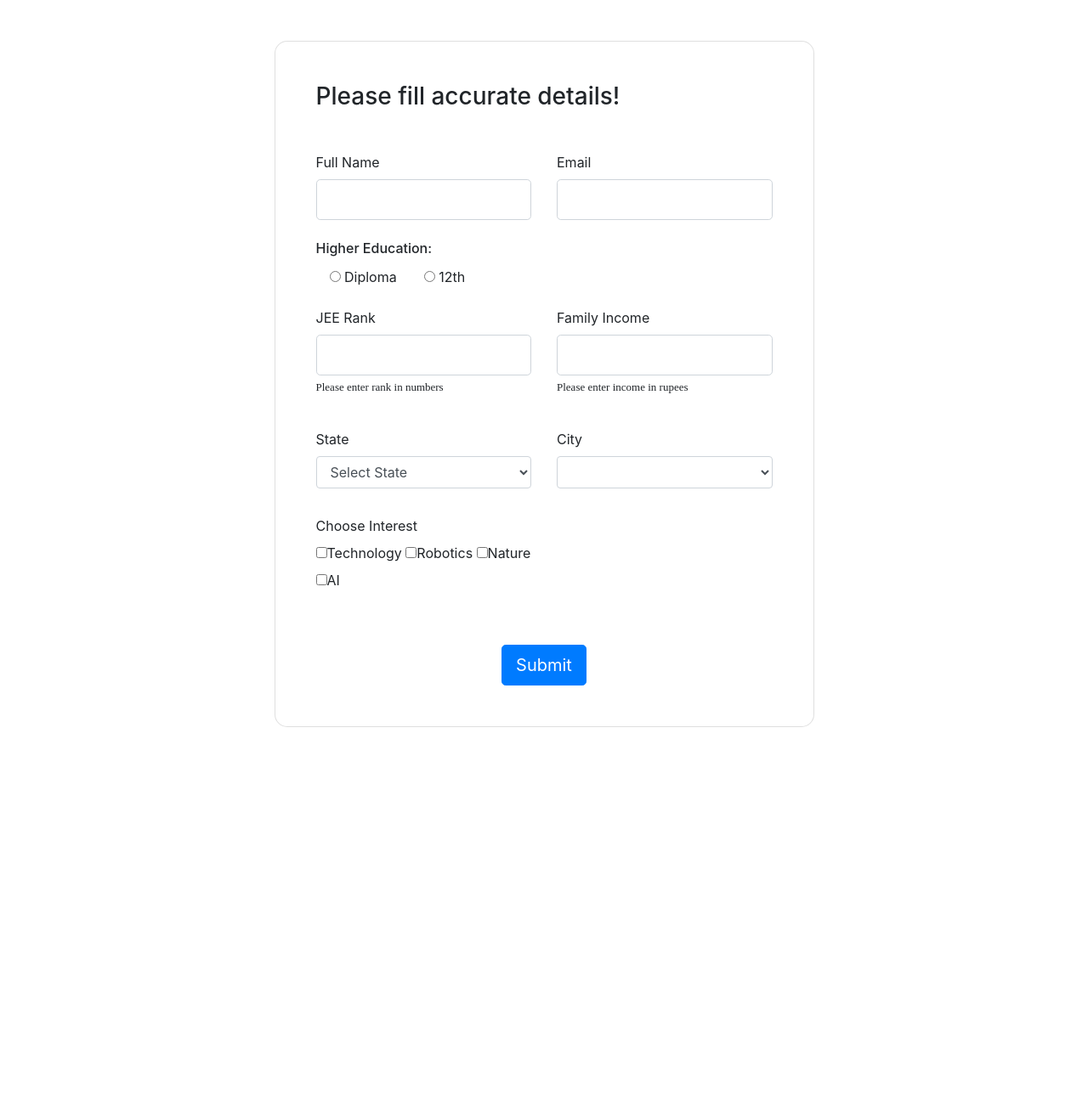
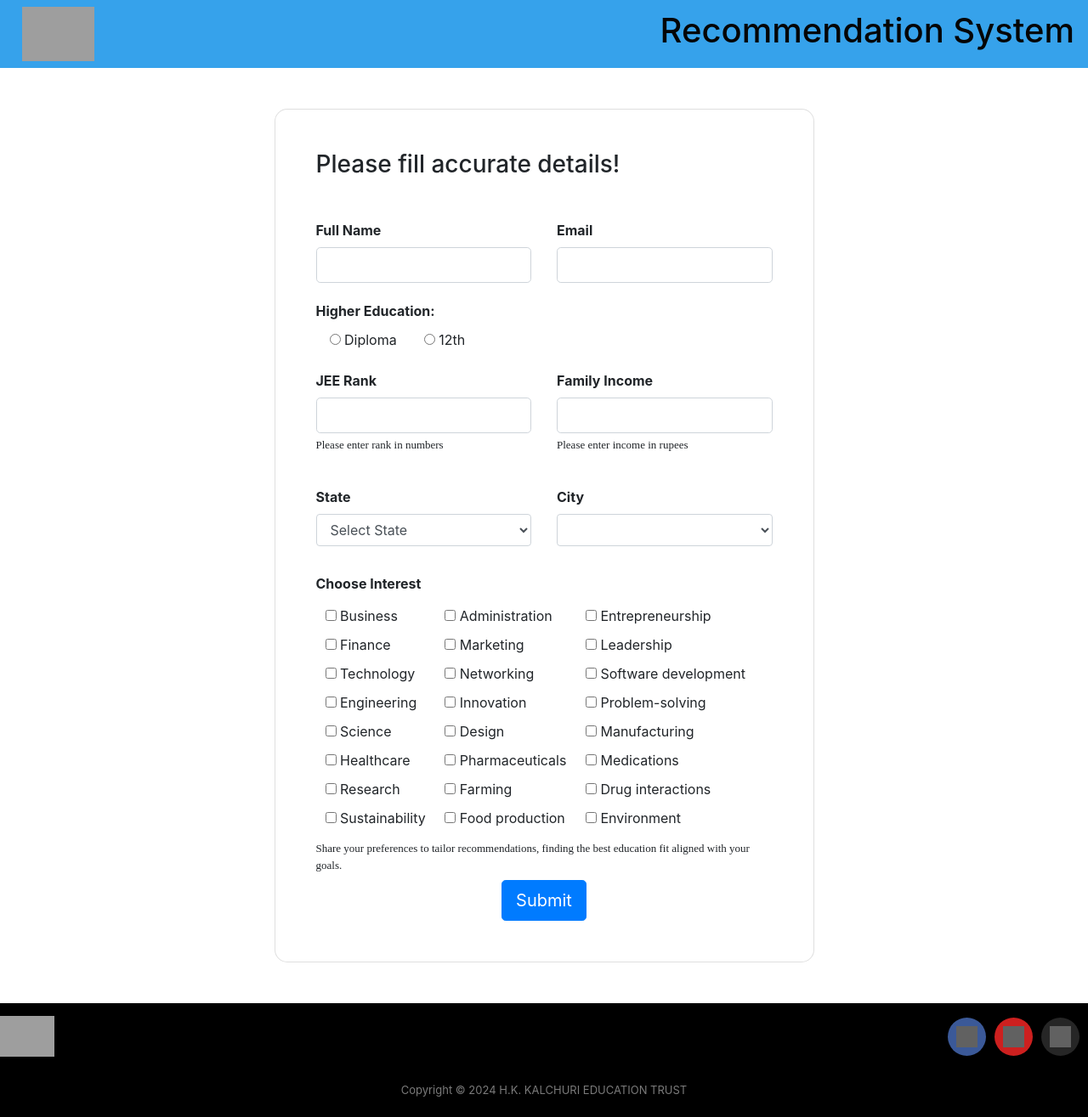
Before and after one commit to Mann14/college-recommendation-system, a Flask app: page /form in a window 1280 px wide. Shown: the whole page at 85% size. Before the commit the page ends 856 px from the top, so only its background shows below. Run offline with Flask 3, Linux system fonts and the light colour scheme; lists and menus that the app fills with data are empty; grey boxes are pictures that could not be loaded.

Commit message:
form_change1

```diff
--- a/static/style.css
+++ b/static/style.css
@@ -39,6 +39,33 @@ input::-webkit-inner-spin-button {
 
     margin:0 1rem;
 }
-/* .form-control{
-    font-size: 15px;
-} */
+.grid-container {
+    display: grid;
+    grid-template-columns: auto auto auto;
+    padding:5px 10px;
+  }
+@media screen and (max-width:650px) {
+    .grid-container{
+        grid-template-columns: 1fr 1fr 1.2fr;
+        /* width: 85vw; */
+        padding: 0;
+    }
+    .grid-item label{
+        font-size: 12px;
+    }
+}
+.grid-item {
+    border: 0px solid rgba(0, 0, 0, 0.8);
+    padding:1px;
+
+ }
+ .form-control-lg{
+    font-size: 16px;
+ }
+ p{
+    font-size: small;
+ }
+
+.mt-4-pt-2{
+    margin: auto;
+}
--- a/templates/base.html
+++ b/templates/base.html
@@ -20,6 +20,7 @@
           cursor: pointer;
           border-radius: 5px;
       }
+
       /* IFrame styles */
       #iframe-container {
           position: fixed;
@@ -31,9 +32,11 @@
           z-index: 1000;
           display: none; /* Initially hidden */
       }
+
       .container {
           margin: 0%;
-            padding: 0%;        }
+          padding: 0%;
+      }
 
       #iframe-container iframe {
           width: 100%;
@@ -41,13 +44,12 @@
           border: none;
           background-color: transparent;
       }
+
       .navbar {
           height: 5rem;
           width: 100%;
-    position: absolute;
-    top: 0;
           display: flex;
-    justify-content: center;
+          justify-content: space-between; /* Adjust alignment */
           align-items: center;
           background-color: rgba(54, 162, 235, 1);
           color: rgb(5, 5, 5);
@@ -55,16 +57,15 @@
           overflow-x: hidden;
       }
 
+      .logo {
+          /* Remove position:absolute */
+          margin-left: 10px; /* Adjust margin */
+      }
+
       .navbar img {
           height: 4rem;
           left: 0;
           top: 0;
-  }
-  .logo {
-    position: absolute;
-    left: 10px;
-    top: 50%;
-    transform: translateY(-50%);
       }
 
       .logo img {
@@ -74,11 +75,23 @@
       .footer {
           background-color: rgb(0, 0, 0);
           color: rgb(255, 255, 255);
-  position: absolute;
           bottom: 0;
           width: 100%;
           padding: 5px 0;
+          z-index: 1000;
       }
+      .graph-iframe {
+          width: 100%; /* Cover 100% width of the container */
+          height: calc(100vh - 5rem); /* Adjust height to fill remaining viewport */
+          margin-top: 5rem; /* Shift iframe below navbar */
+          padding: 0; /* Add padding to the iframe content */
+          box-sizing: border-box; /* Include padding and border in the total width and height */
+      }
+      body {
+          margin: 0;
+          padding: 0;
+      }
+
 
       .footer-sec {
           width: 100%;
@@ -115,9 +128,11 @@
       .facebook {
           background-color: #3B5998;
       }
+
       .youtube {
           background-color: #CD201F;
       }
+
       .instagram {
           background-color: #262626;
       }
@@ -127,14 +142,7 @@
           color: #7A7A7A;
           text-align: center;
       }
-.graph-iframe {
-    width: 100%; /* Cover 70% width of the container */
-    height: 80%;
-    margin-top: 7rem; /* Shift iframe below navbar */
-    margin-left: 30%; /* Center iframe horizontally */
-    padding: 1rem; /* Add padding to the iframe content */
-    box-sizing: border-box; /* Include padding and border in the total width and height */
-}
+
 
   </style>
 </head>
--- a/templates/index.html
+++ b/templates/index.html
@@ -1,3 +1,5 @@
+{% extends 'base.html' %}
+{% block content %}
 <!DOCTYPE html>
 <html lang="en">
 <head>
@@ -6,7 +8,7 @@
     <title>college recommended system</title>
     <link rel="stylesheet" href="https://cdn.jsdelivr.net/npm/bootstrap@4.4.1/dist/css/bootstrap.min.css" integrity="sha384-Vkoo8x4CGsO3+Hhxv8T/Q5PaXtkKtu6ug5TOeNV6gBiFeWPGFN9MuhOf23Q9Ifjh" crossorigin="anonymous">
     <link rel="stylesheet" href="/static/style.css">
-    <script src="cities.js"></script>
+    <script src="/static/cities.js"></script>
 </head>
 <body>
     <section class="gradient-custom">
@@ -22,7 +24,7 @@
                       <div class="col-md-6 mb-4">
 
                         <div class="form-outline">
-                            <label class="form-label" for="fullName">Full Name</label>
+                            <label class="form-label font-weight-bold" for="fullName">Full Name</label>
                           <input type="text" id="fullName" class="form-control form-control-lg" name="Full_name" required/>
                         </div>
 
@@ -30,7 +32,7 @@
                       <div class="col-md-6 mb-4">
 
                         <div class="form-outline">
-                            <label class="form-label" for="email">Email</label>
+                            <label class="form-label font-weight-bold" for="email">Email</label>
                           <input type="email" id="email" class="form-control form-control-lg" name="Email" required/>
 
                         </div>
@@ -40,7 +42,7 @@
                     <div class="row">
                       <div class="col-md-6 mb-4">
 
-                        <h6 class="mb-2 pb-1">Higher Education: </h6>
+                        <h6 class="mb-2 pb-1 font-weight-bold">Higher Education: </h6>
 
                         <div class="form-check form-check-inline">
                           <label><input type="radio" name="higher_edu" id="yes" onclick="toggleInput()"> Diploma</label>
@@ -52,7 +54,7 @@
                     <div class="row " id="higher_12">
                         <div class="col-md-6 mb-4 display">
 
-                            <label class="form-label select-label" for="branch">12th Branch</label>
+                            <label class="form-label select-label font-weight-bold" for="branch">12th Branch</label>
                           <select class="select form-control-lg" id="branch" name="12_branch">
                             <option value="PCM">PCM</option>
                             <option value="PCB">PCB</option>
@@ -65,8 +67,8 @@
                       <div class="col-md-6 mb-4 pb-2">
 
                         <div class="form-outline">
-                            <label class="form-label" for="12th_marks">12th Marks</label>
-                          <input type="number" id="12th_marks" class="form-control form-control-lg" name="12th_marks" required/>
+                            <label class="form-label font-weight-bold" for="12th_marks">12th Percentage</label>
+                          <input type="number" id="12th_marks" max="100" min="0" class="form-control form-control-lg" name="12th_per" required/>
 
                         </div>
 
@@ -75,7 +77,7 @@
                     <div class="row" id="diploma1">
                         <div class="col-md-6 mb-4 display">
 
-                            <label class="form-label select-label" for="branch">Diploma Branch</label>
+                            <label class="form-label select-label font-weight-bold" for="branch">Diploma Branch</label>
                           <select class="select form-control-lg" id="branch" name="diploma_branch">
                             <option value="Management">Management</option>
                             <option value="Medical">Medical</option>
@@ -89,8 +91,8 @@
                       <div class="col-md-6 mb-4 pb-2">
 
                         <div class="form-outline">
-                            <label class="form-label" for="diploma">Diploma Marks</label>
-                          <input type="number" id="diploma" class="form-control form-control-lg" name="diploma_marks" required/>
+                            <label class="form-label font-weight-bold " for="diploma">Diploma Percentage</label>
+                          <input type="number" id="diploma" max="100" min="0" class="form-control form-control-lg" name="diploma_per" required/>
 
 
                         </div>
@@ -103,7 +105,7 @@
 
                         <div class="form-outline">
 
-                          <label class="form-label" for="jee_rank">JEE Rank</label>
+                          <label class="form-label font-weight-bold" for="jee_rank">JEE Rank</label>
                           <input type="number" id="jee_rank" class="form-control form-control-lg" name="jee_rank" required/>
                           <label for="jee_rank" class="form-label label">Please enter rank in numbers</label>
 
@@ -114,7 +116,7 @@
                       <div class="col-md-6 mb-4 pb-2">
 
                         <div class="form-outline">
-                            <label class="form-label" for="family_income">Family Income</label>
+                            <label class="form-label font-weight-bold" for="family_income">Family Income</label>
                           <input type="number" id="family_income" class="form-control form-control-lg" name="Family_income" required/>
                           <label for="family_income" class="form-label label">Please enter income in rupees</label>
 
@@ -126,7 +128,7 @@
                       <div class="col-md-6 mb-4 pb-2">
 
                         <div class="form-outline">
-                          <label class="form-label" for="state">State</label>
+                          <label class="form-label font-weight-bold" for="state">State</label>
                           <select onchange="print_city('city', this.selectedIndex);" id="state" name ="State" class="form-control" required></select>
                         </div>
 
@@ -134,7 +136,7 @@
                       <div class="col-md-6 mb-4 pb-2">
 
                         <div class="form-outline">
-                          <label class="form-label" for="city">City</label>
+                          <label class="form-label font-weight-bold" for="city">City</label>
                           <select id ="city" class="form-control" name="City" required></select>
                           <script language="javascript">print_state("state");</script>
                         </div>
@@ -145,18 +147,90 @@
                     <div class="row">
                       <div class="col-12">
 
-                        <label class="form-label select-label">Choose Interest</label> <br/>
-                        <input type="checkbox"><label>Technology</label>
-                        <input type="checkbox"><label>Robotics</label>
-                        <input type="checkbox"><label>Nature</label><br/>
-                        <input type="checkbox"><label>AI</label>
-                      </div>
+                        <label class="form-label select-label font-weight-bold">Choose Interest</label> <br/>
+                        <div class="grid-container">
+                          <div class="grid-item">
+                            <input type="checkbox">&nbsp;<label>Business</label>
+                          </div>
+                          <div class="grid-item">
+                            <input type="checkbox">&nbsp;<label>Administration</label>
+                          </div>
+                          <div class="grid-item">
+                            <input type="checkbox">&nbsp;<label>Entrepreneurship</label>
+                          </div>
+                          <div class="grid-item">
+                            <input type="checkbox">&nbsp;<label>Finance</label>
+                           </div>
+                          <div class="grid-item">
+                            <input type="checkbox">&nbsp;<label>Marketing</label>
+                          </div>
+                          <div class="grid-item">
+                            <input type="checkbox">&nbsp;<label>Leadership</label>
+                          </div>
+                          <div class="grid-item">
+                            <input type="checkbox">&nbsp;<label>Technology</label>
+                          </div>
+                          <div class="grid-item">
+                            <input type="checkbox">&nbsp;<label>Networking</label>
+                          </div>
+                          <div class="grid-item">
+                            <input type="checkbox">&nbsp;<label>Software development</label>
+                          </div>
+
+                          <div class="grid-item">
+                            <input type="checkbox">&nbsp;<label>Engineering</label>
+                          </div>
+                          <div class="grid-item">
+                            <input type="checkbox">&nbsp;<label>Innovation</label>
+                          </div>
+                          <div class="grid-item">
+                            <input type="checkbox">&nbsp;<label>Problem-solving</label>
+                          </div>
+                          <div class="grid-item">
+                            <input type="checkbox">&nbsp;<label>Science</label>
+                          </div>
+                          <div class="grid-item">
+                            <input type="checkbox">&nbsp;<label>Design</label>
+                          </div>
+                          <div class="grid-item">
+                            <input type="checkbox">&nbsp;<label>Manufacturing</label>
+                          </div>
+                          <div class="grid-item">
+                            <input type="checkbox">&nbsp;<label>Healthcare</label>
+                          </div>
+
+                          <div class="grid-item">
+                            <input type="checkbox">&nbsp;<label>Pharmaceuticals</label>
+                          </div>
+                          <div class="grid-item">
+                            <input type="checkbox">&nbsp;<label>Medications</label>
+                          </div>
+                          <div class="grid-item">
+                            <input type="checkbox">&nbsp;<label>Research</label>
+                          </div>
+                          <div class="grid-item">
+                            <input type="checkbox">&nbsp;<label>Farming</label>
+                          </div>
+                          <div class="grid-item">
+                            <input type="checkbox">&nbsp;<label>Drug interactions</label>
+                          </div>
+                          <div class="grid-item">
+                            <input type="checkbox">&nbsp;<label>Sustainability</label>
+                          </div>
+                          <div class="grid-item">
+                            <input type="checkbox">&nbsp;<label>Food production</label>
+                          </div>
+                          <div class="grid-item">
+                            <input type="checkbox">&nbsp;<label>Environment</label>
+                          </div>
+                        </div>
+                        <label class="label">Share your preferences to tailor recommendations, finding the best education fit aligned with your goals.</label>
                     </div>
 
                     <br>
 
-                    <div class="mt-4 pt-2">
-                      <input class="btn btn-primary btn-lg" type="submit" value="Submit" />
+                    <div class="mt-4-pt-2">
+                      <input  class="btn btn-primary btn-lg" type="submit" value="Submit" />
                     </div>
 
                   </form>
@@ -184,3 +258,4 @@
       </script>
 </body>
 </html>
+{% endblock %}
```
Also changed, not shown: static/cities.js (renamed from templates/cities.js). Lines whose indentation alone changed are shown as unchanged.
